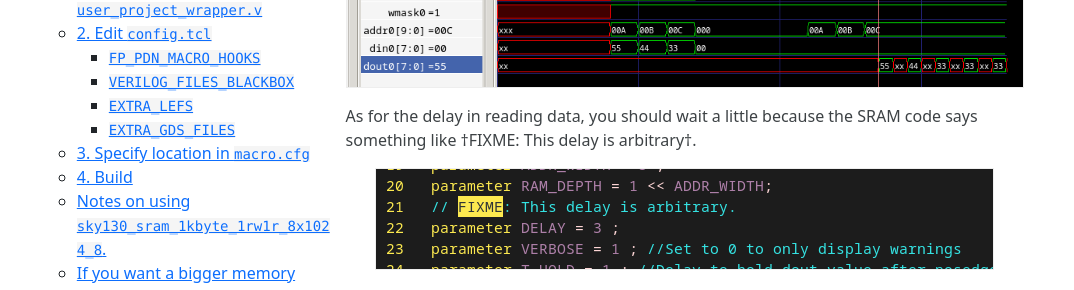
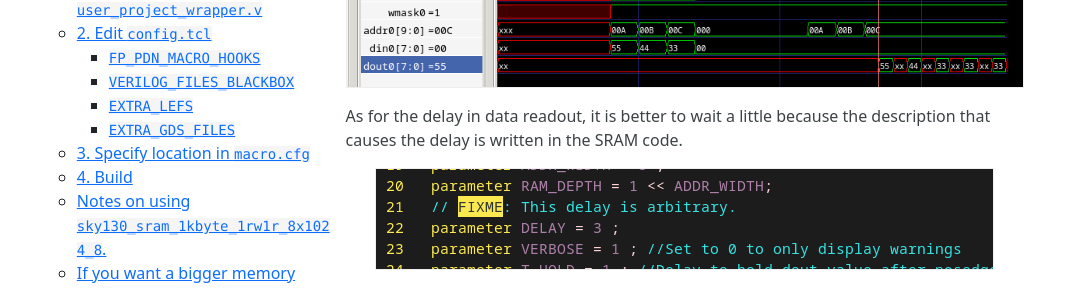
Before and after one commit to Cra2yPierr0t/Cra2yPierr0t.github.io, a Jekyll site: the page built from OpenMPWSRAM_eng.md, in a window 1280 px wide and 900 px high, scrolled down 1805 px. Shown: the part 155-445 px from the top of the window, without its empty margins (0-1074 px from the left). Built offline with Jekyll 4.4.1, drawn with Linux system fonts in a browser that asks for light colours.

Commit message:
change sentence

```diff
--- a/OpenMPWSRAM_eng.md
+++ b/OpenMPWSRAM_eng.md
@@ -78,7 +78,7 @@ The data write and read methods are as shown in the waveform below, and there is
 
 ![](https://raw.githubusercontent.com/Cra2yPierr0t/Cra2yPierr0t.github.io/master/images/MPWRAM/wave.png?raw=true)
 
-As for the delay in reading data, you should wait a little because the SRAM code says something like †FIXME: This delay is arbitrary†.
+As for the delay in data readout, it is better to wait a little because the description that causes the delay is written in the SRAM code.
 
 ![](https://raw.githubusercontent.com/Cra2yPierr0t/Cra2yPierr0t.github.io/master/images/MPWRAM/arbi.png?raw=true)
 
```
